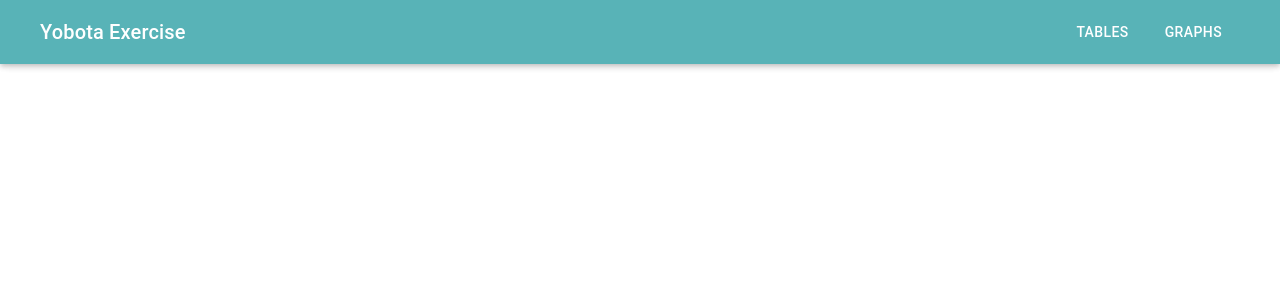
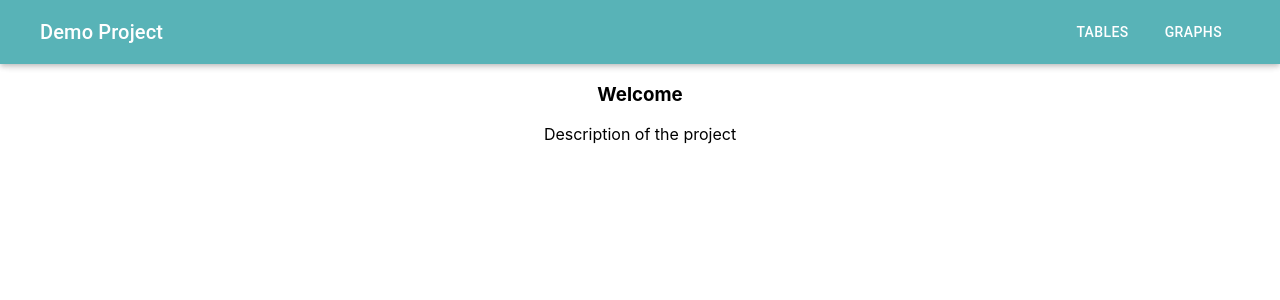
Before and after one commit to oli-roboter/brazil-cities, a React (Create React App) app in the folder client/: page / in a window 1280 px wide. Shown: the top 300 px of the page. Built offline with nearby package versions, Linux system fonts and the light colour scheme.

Commit message:
- created router structure with 404

```diff
--- a/client/src/App.js
+++ b/client/src/App.js
@@ -4,17 +4,28 @@ import { Router } from "@reach/router";
 import NavBar from "./features/page/NavBar";
 import TableRoot from "./features/tables/TableRoot";
 import GraphRoot from "./features/graphs/GraphRoot";
+import Landing from "./features/page/Landing";
+import NotFound from "./features/page/NotFound";
 
-function App() {
+const App = () => {
   return (
     <div className="App">
       <NavBar />
       <Router>
-        <TableRoot path="/tables" />
-        <GraphRoot path="/graphs" />
+        <Landing path="/" />
+        <Main path="/*" />
+        <NotFound default />
       </Router>
     </div>
   );
-}
+};
+
+const Main = () => (
+  <Router>
+    <TableRoot path="/tables" />
+    <GraphRoot path="/graphs" />
+    <NotFound default />
+  </Router>
+);
 
 export default App;
--- /dev/null
+++ b/client/src/features/page/Landing.js
@@ -0,0 +1,14 @@
+import React, { Fragment } from "react";
+
+const Landing = () => (
+  <Fragment>
+    <header>
+      <h3>Welcome</h3>
+    </header>
+    <main>
+      <p>Description of the project</p>
+    </main>
+  </Fragment>
+);
+
+export default Landing;
--- a/client/src/features/page/NavBar.js
+++ b/client/src/features/page/NavBar.js
@@ -20,6 +20,11 @@ const useStyles = makeStyles(theme => ({
   title: {
     marginLeft: theme.spacing(2)
   },
+  titleLink: {
+    margin: 0,
+    color: "white",
+    textDecoration: "none"
+  },
   link: {
     margin: 10,
     color: "white",
@@ -37,16 +42,18 @@ const NavBar = () => {
     >
       <Toolbar className={classes.toolbar}>
         <Typography variant="h6" className={classes.title}>
-          Yobota Exercise
+          <Link className={classes.titleLink} to="/">
+            Demo Project
+          </Link>
         </Typography>
         <nav className={classes.nav}>
           <Button color="inherit">
-            <Link className={classes.link} to="tables">
+            <Link className={classes.link} to="/tables">
               Tables
             </Link>
           </Button>
           <Button color="inherit">
-            <Link className={classes.link} to="graphs">
+            <Link className={classes.link} to="/graphs">
               Graphs
             </Link>
           </Button>
--- /dev/null
+++ b/client/src/features/page/NotFound.js
@@ -0,0 +1,5 @@
+import React from "react";
+
+const NotFound = () => <h1>Page does not exist</h1>;
+
+export default NotFound;
```
